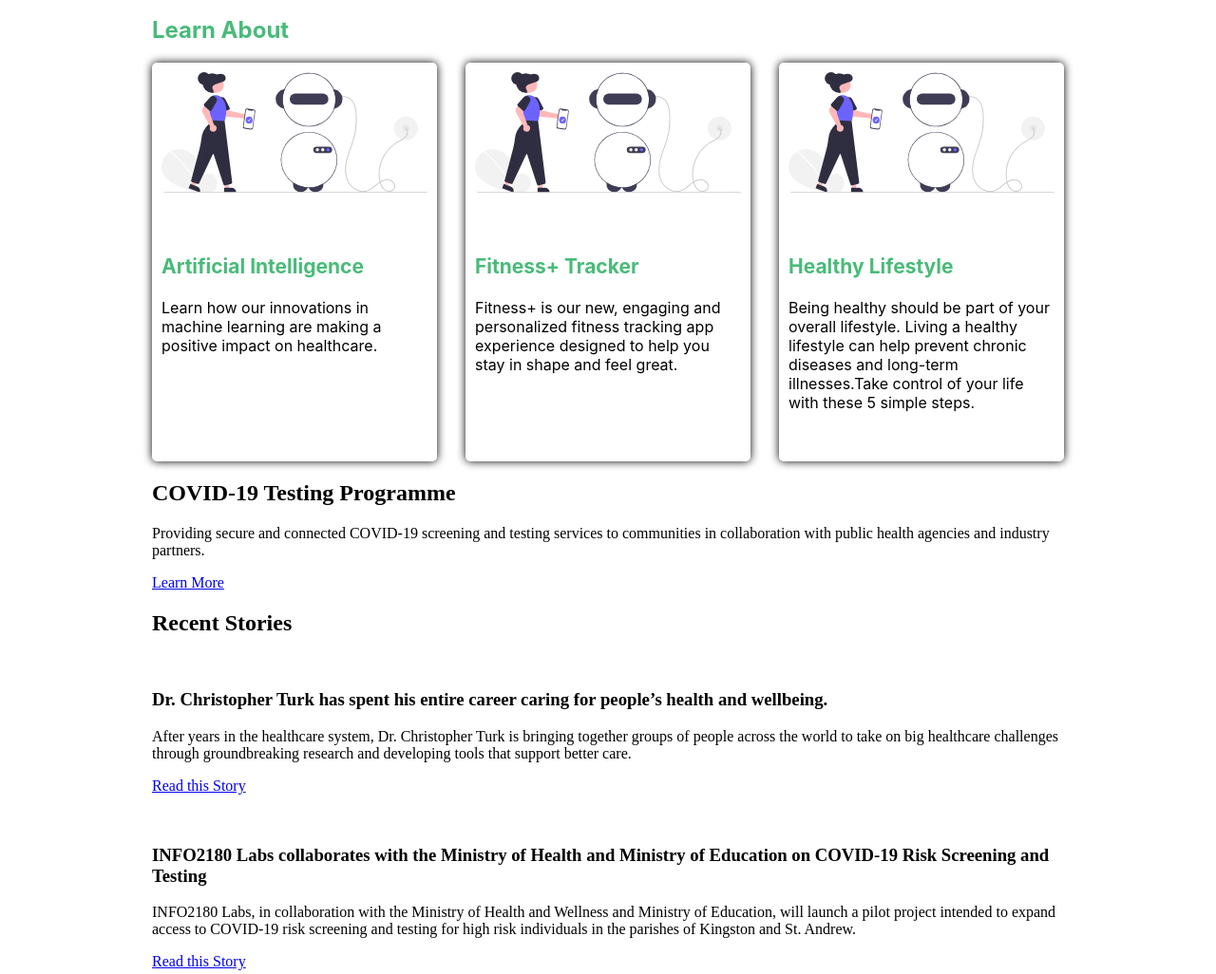
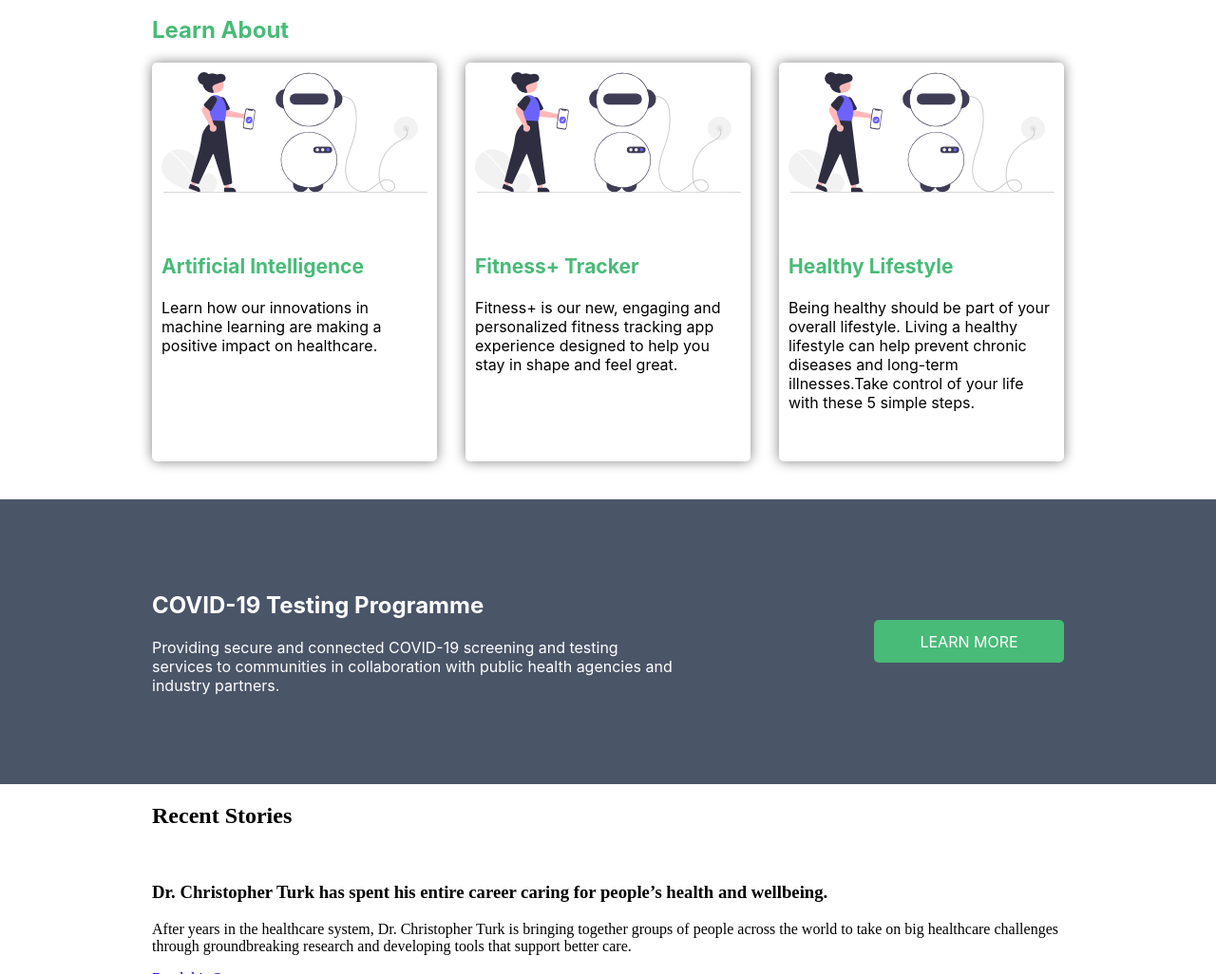
Before and after one commit to ColinACampbell/info2180-project1, a plain HTML site: page index.html in a window 1280 px wide. Shown: the part 353-1379 px from the top of the page at 95% size. Drawn offline with Linux system fonts and the light colour scheme.

Commit message:
Completed testing

```diff
--- a/styles.css
+++ b/styles.css
@@ -98,8 +98,6 @@
     font-family: -apple-system, BlinkMacSystemFont, "Segoe UI", Roboto, "Helvetica Neue", Arial, "NotoSans", sans-serif;
 }
 
-
-
 .learn-about .container h1, .learn-about .container h2, .learn-about .container h3 {
     color: #48BB78;
 }
@@ -118,7 +116,7 @@
 .learn-about .container .cards .card {
     width: 280px;
     height: 400px;
-    box-shadow: 0px 0px 10px;
+    box-shadow: 0px 0px 13px grey;
     border-radius: 5px;
     padding: 10px;
 }
@@ -128,3 +126,43 @@
     max-width: 400px;
     margin-bottom: 40px;
 }
+
+.testing {
+    background-color: #4A5568;
+    color: white;
+    font-family: -apple-system, BlinkMacSystemFont, "Segoe UI", Roboto, "Helvetica Neue", Arial, "NotoSans", sans-serif;
+    height: 300px;
+    margin-top: 40px;
+    justify-content: center;
+    align-items: center;
+    display: flex;
+}
+
+.testing .container {
+    justify-content: space-between;
+    display: flex;
+    align-items: center;
+}
+
+.testing .container .testing-desciption
+{
+    width: 550px;
+}
+
+.cta
+{
+    width: 200px;
+    height: 45px;
+    background-color: #48BB78;
+    display: flex;
+    justify-content: center;
+    align-items: center;
+    border-radius: 5px;
+    text-transform: uppercase;
+}
+
+.cta > a
+{
+    color: white;
+    text-decoration: none;
+}
```
